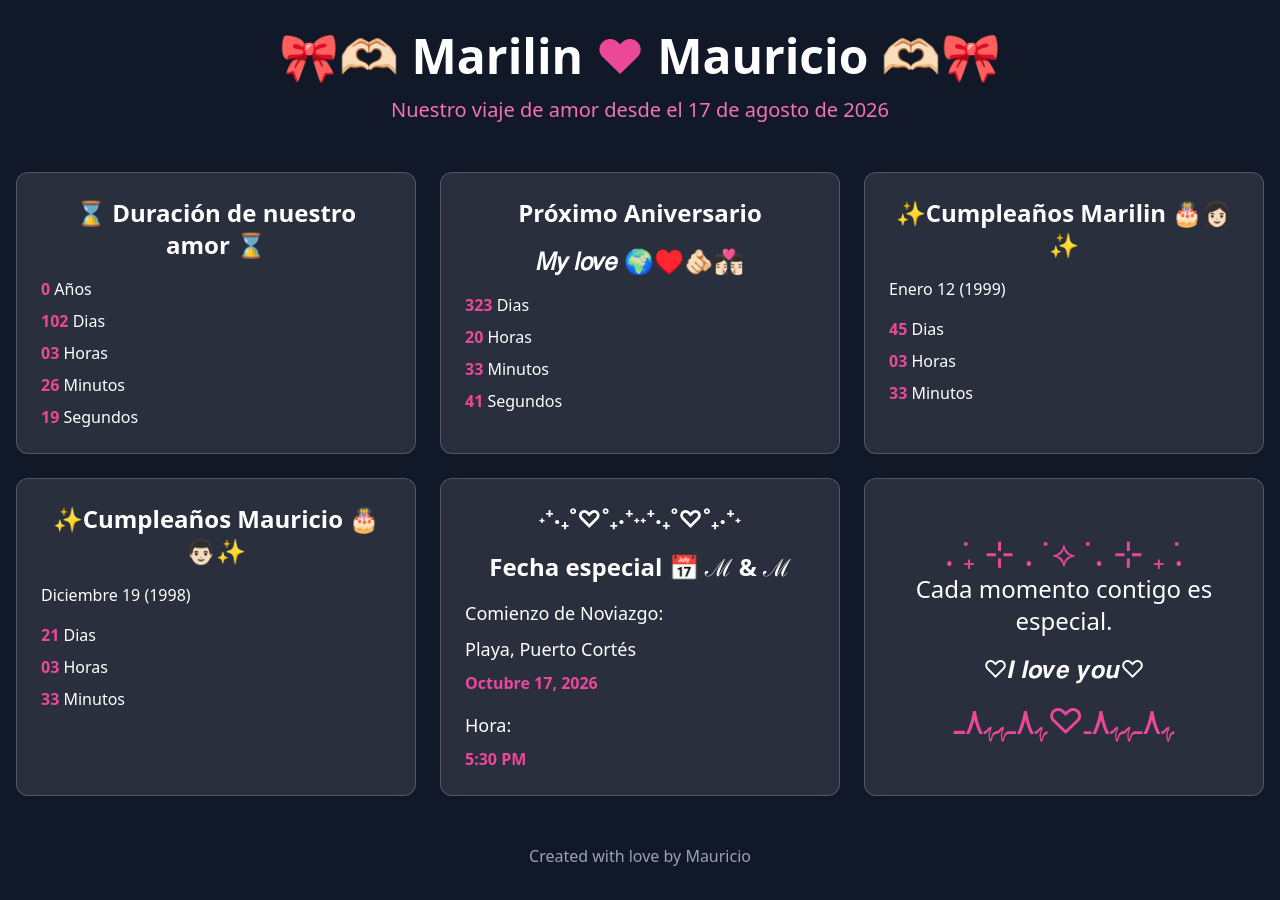
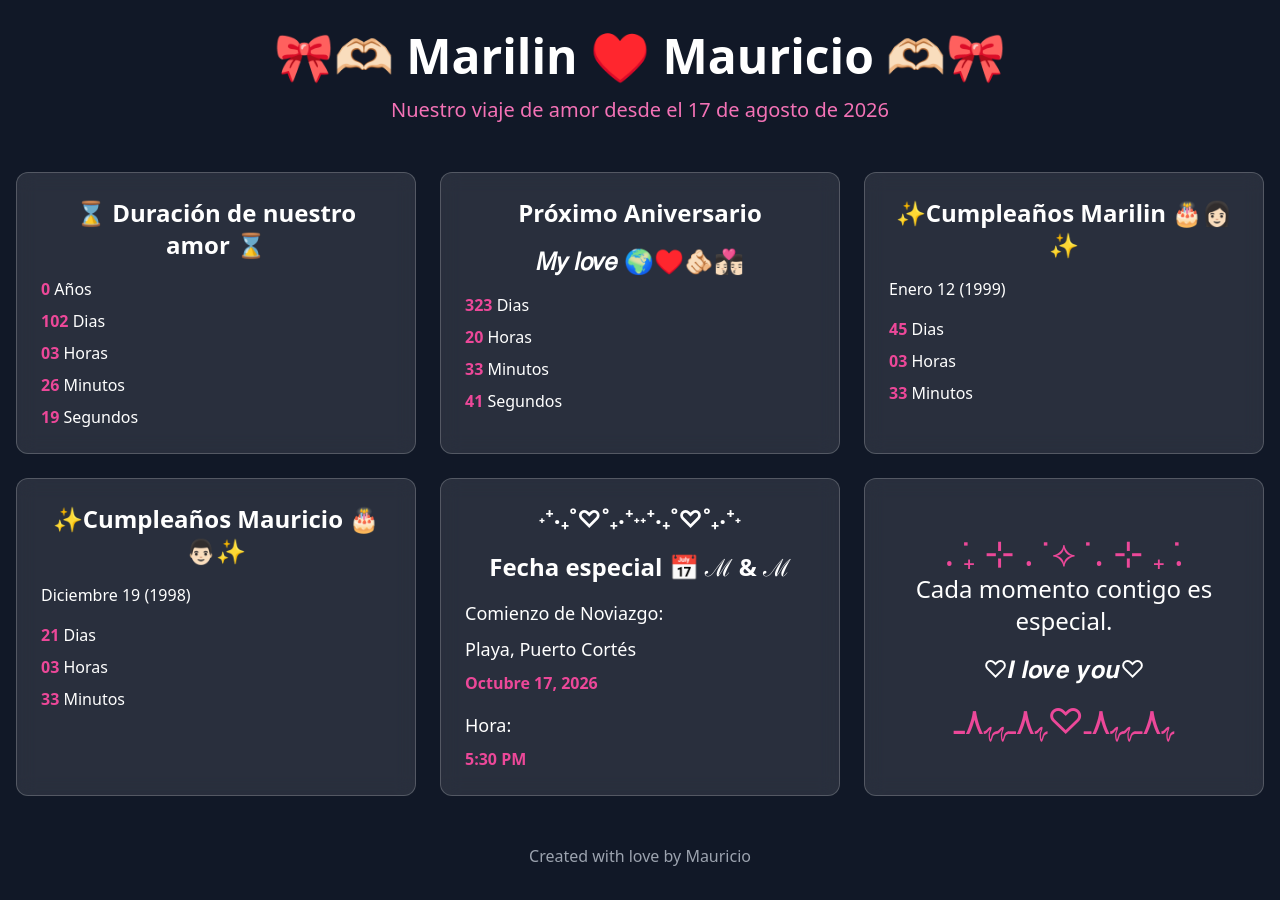
Before and after one commit to michaelinteriano16-ai/michaelinteriano16-ai.github.io, a plain HTML site: page index.html in a window 1280 px wide. Drawn offline with nearby package versions, Linux system fonts and the light colour scheme.

Commit message:
Update index.html

```diff
--- a/index.html
+++ b/index.html
@@ -50,10 +50,10 @@
   <body class="bg-gray-900 text-white min-h-screen">
     <div class="container mx-auto px-4 py-8">
       <header class="text-center mb-12">
-        <h1 class="text-4xl md:text-5xl font-bold mb-4">
+        <h2 class="text-4xl md:text-5xl font-bold mb-4">
           🎀🫶🏻
-          Marilin <span class="heart">❤</span> Mauricio 🫶🏻🎀
-        </h1>
+          Marilin ♥️ Mauricio 🫶🏻🎀
+        </h2>
         <p class="text-xl text-pink-400">Nuestro viaje de amor desde el 17 de agosto de 2026</p>
       </header>
 
```
